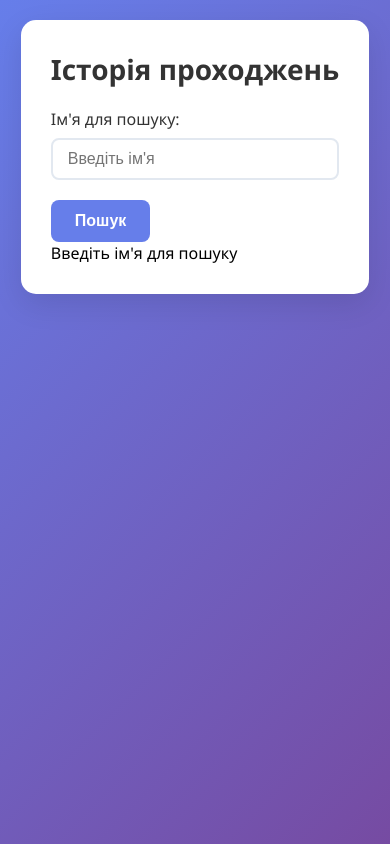
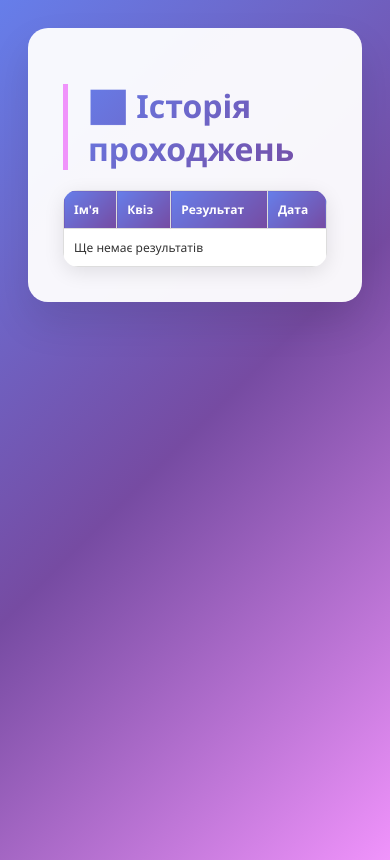
Before and after one commit to AnnaGorova/02-online-quiz-system, a Django app: template quizzes/templates/quizzes/history.html in a window 390 px wide. Run offline with Django 5.2, Linux system fonts and the light colour scheme; the template is opened without the code that fills it, so the values that code supplies are empty.

Commit message:
останні зміни

```diff
--- a/quizzes/static/quizzes/css/style.css
+++ b/quizzes/static/quizzes/css/style.css
@@ -1,31 +1,29 @@
-* {
+{
 margin: 0;
 padding: 0;
 box-sizing: border-box;
 }
-
 body {
-    font-family: 'Segoe UI', Tahoma, Geneva, Verdana, sans-serif;
-    background: linear-gradient(135deg, #667eea 0%, #764ba2 100%);
+font-family: 'Segoe UI', 'Poppins', Tahoma, Geneva, Verdana, sans-serif;
+background: linear-gradient(135deg, #667eea 0%, #764ba2 50%, #f093fb 100%);
 min-height: 100vh;
-    display: flex;
-    flex-direction: column;
+color: #333;
 }
 
 .container {
 max-width: 1200px;
 margin: 0 auto;
 padding: 20px;
-    flex: 1;
 }
 
 /* ===== НАВІГАЦІЯ ===== */
 .navbar {
-    background: white;
-    box-shadow: 0 2px 10px rgba(0,0,0,0.1);
+background: linear-gradient(135deg, #1a1a2e 0%, #16213e 100%);
+box-shadow: 0 5px 20px rgba(0,0,0,0.3);
 position: sticky;
 top: 0;
 z-index: 1000;
+border-bottom: 3px solid #f093fb;
 }
 
 .navbar .container {
@@ -36,137 +34,156 @@ body {
 }
 
 .logo {
-    font-size: 24px;
+font-size: 28px;
 font-weight: bold;
-    color: #667eea;
+background: linear-gradient(135deg, #f093fb 0%, #f5576c 100%);
+-webkit-background-clip: text;
+background-clip: text;
+color: transparent;
 text-decoration: none;
-    transition: transform 0.3s;
+transition: 0.3s;
 }
 
 .logo:hover {
 transform: scale(1.05);
+background: linear-gradient(135deg, #ffd89b 0%, #19547b 100%);
+-webkit-background-clip: text;
+background-clip: text;
 }
 
 .nav-links {
 display: flex;
-    gap: 15px;
+gap: 20px;
 }
 
 .nav-links a {
-    color: #555;
+color: white;
 text-decoration: none;
-    padding: 8px 15px;
-    border-radius: 8px;
+padding: 10px 20px;
+border-radius: 25px;
 transition: all 0.3s;
+font-weight: 500;
 }
 
 .nav-links a:hover {
-    background: #667eea;
-    color: white;
-    transform: translateY(-2px);
+background: linear-gradient(135deg, #f093fb 0%, #f5576c 100%);
+transform: translateY(-3px);
+box-shadow: 0 5px 15px rgba(240, 147, 251, 0.4);
 }
 
 /* ===== КАРТКИ ===== */
 .card {
-    background: white;
-    border-radius: 15px;
-    padding: 30px;
-    margin-bottom: 20px;
-    box-shadow: 0 10px 30px rgba(0,0,0,0.1);
-    transition: transform 0.3s;
-    animation: fadeIn 0.5s ease;
+background: rgba(255, 255, 255, 0.95);
+border-radius: 20px;
+padding: 35px;
+margin-bottom: 25px;
+box-shadow: 0 20px 40px rgba(0,0,0,0.1);
+transition: all 0.3s;
+animation: fadeInUp 0.6s ease;
 }
 
 .card:hover {
 transform: translateY(-5px);
+box-shadow: 0 30px 50px rgba(0,0,0,0.2);
 }
 
 .card h1 {
-    color: #333;
+font-size: 32px;
+background: linear-gradient(135deg, #667eea 0%, #764ba2 100%);
+-webkit-background-clip: text;
+background-clip: text;
+color: transparent;
 margin-bottom: 20px;
-    font-size: 28px;
+border-left: 5px solid #f093fb;
+padding-left: 20px;
 }
 
 .card h2 {
-    color: #555;
+color: #764ba2;
 margin: 25px 0 15px 0;
-    font-size: 22px;
-    border-bottom: 2px solid #667eea;
-    padding-bottom: 10px;
+font-size: 24px;
 }
 
 /* ===== КНОПКИ ===== */
 .btn {
 display: inline-block;
-    padding: 12px 24px;
+padding: 12px 28px;
 font-size: 16px;
 font-weight: 600;
 text-decoration: none;
-    border-radius: 8px;
+border-radius: 30px;
 border: none;
 cursor: pointer;
 transition: all 0.3s;
+margin: 5px;
 }
 
 .btn-primary {
-    background: #667eea;
+background: linear-gradient(135deg, #667eea 0%, #764ba2 100%);
 color: white;
+box-shadow: 0 5px 15px rgba(102, 126, 234, 0.3);
 }
 
 .btn-primary:hover {
-    background: #5a67d8;
-    transform: translateY(-2px);
-    box-shadow: 0 5px 15px rgba(102,126,234,0.3);
+transform: translateY(-3px);
+box-shadow: 0 8px 25px rgba(102, 126, 234, 0.5);
+background: linear-gradient(135deg, #764ba2 0%, #667eea 100%);
 }
 
 .btn-success {
-    background: #48bb78;
+background: linear-gradient(135deg, #11998e 0%, #38ef7d 100%);
 color: white;
+box-shadow: 0 5px 15px rgba(56, 239, 125, 0.3);
 }
 
 .btn-success:hover {
-    background: #38a169;
-    transform: translateY(-2px);
+transform: translateY(-3px);
+box-shadow: 0 8px 25px rgba(56, 239, 125, 0.5);
 }
 
 .btn-danger {
-    background: #f56565;
+background: linear-gradient(135deg, #eb3349 0%, #f45c43 100%);
 color: white;
 }
 
 .btn-danger:hover {
-    background: #e53e3e;
-    transform: translateY(-2px);
+transform: translateY(-3px);
+box-shadow: 0 8px 25px rgba(235, 51, 73, 0.4);
 }
 
 /* ===== СІТКА КВІЗІВ ===== */
 .quiz-grid {
 display: grid;
-    grid-template-columns: repeat(auto-fill, minmax(300px, 1fr));
-    gap: 20px;
-    margin-top: 20px;
+grid-template-columns: repeat(auto-fill, minmax(320px, 1fr));
+gap: 25px;
+margin-top: 25px;
 }
 
 .quiz-card {
-    background: #f7fafc;
-    border-radius: 10px;
-    padding: 20px;
+background: linear-gradient(135deg, #ffffff 0%, #f8f9fa 100%);
+border-radius: 15px;
+padding: 25px;
 transition: all 0.3s;
+border: 1px solid rgba(102, 126, 234, 0.2);
+cursor: pointer;
 }
 
 .quiz-card:hover {
-    transform: translateY(-5px);
-    box-shadow: 0 5px 20px rgba(0,0,0,0.1);
+transform: translateY(-10px);
+box-shadow: 0 20px 35px rgba(0,0,0,0.15);
+border-color: #667eea;
 }
 
 .quiz-card h3 {
-    color: #2d3748;
-    margin-bottom: 10px;
+font-size: 22px;
+color: #667eea;
+margin-bottom: 12px;
 }
 
 .quiz-card p {
-    color: #718096;
-    margin-bottom: 10px;
+color: #666;
+line-height: 1.5;
+margin-bottom: 15px;
 }
 
 /* ===== ФОРМИ ===== */
@@ -177,140 +194,261 @@ body {
 .form-group label {
 display: block;
 margin-bottom: 8px;
-    color: #333;
-    font-weight: 500;
+font-weight: 600;
+color: #764ba2;
+font-size: 14px;
+text-transform: uppercase;
+letter-spacing: 1px;
 }
 
 .form-control {
 width: 100%;
-    padding: 10px 15px;
+padding: 12px 18px;
 font-size: 16px;
-    border: 2px solid #e2e8f0;
-    border-radius: 8px;
+border: 2px solid #e0e0e0;
+border-radius: 12px;
 transition: all 0.3s;
+background: white;
 }
 
 .form-control:focus {
 outline: none;
 border-color: #667eea;
-    box-shadow: 0 0 0 3px rgba(102,126,234,0.1);
+box-shadow: 0 0 0 3px rgba(102, 126, 234, 0.2);
+transform: scale(1.02);
+}
+
+/* ===== СТИЛІ ДЛЯ ФОРМИ ВВЕДЕННЯ ІМЕНІ ===== */
+.quiz-form {
+max-width: 500px;
+margin: 0 auto;
+text-align: center;
+}
+
+.quiz-input {
+width: 100%;
+padding: 15px 20px;
+font-size: 16px;
+border: 2px solid #e2e8f0;
+border-radius: 12px;
+transition: all 0.3s ease;
+text-align: center;
+font-weight: 500;
+background: white;
+}
+
+.quiz-input:focus {
+border-color: #667eea;
+outline: none;
+box-shadow: 0 0 0 3px rgba(102, 126, 234, 0.2);
+transform: translateY(-2px);
+}
+
+.quiz-input::placeholder {
+color: #a0aec0;
+font-weight: normal;
+}
+
+.quiz-btn {
+background: linear-gradient(135deg, #667eea 0%, #764ba2 100%);
+color: white;
+border: none;
+padding: 15px 35px;
+font-size: 18px;
+font-weight: 600;
+border-radius: 12px;
+cursor: pointer;
+transition: all 0.3s ease;
+margin-top: 20px;
+width: 100%;
+box-shadow: 0 5px 15px rgba(102, 126, 234, 0.3);
+}
+
+.quiz-btn:hover {
+transform: translateY(-3px);
+box-shadow: 0 10px 25px rgba(102, 126, 234, 0.5);
+background: linear-gradient(135deg, #764ba2 0%, #667eea 100%);
 }
 
 /* ===== ПИТАННЯ ТА ВІДПОВІДІ ===== */
 .question-item {
-    background: #f7fafc;
-    padding: 20px;
-    border-radius: 10px;
-    margin-bottom: 20px;
-    border-left: 4px solid #667eea;
+background: linear-gradient(135deg, #f5f7fa 0%, #c3cfe2 100%);
+padding: 25px;
+border-radius: 15px;
+margin-bottom: 25px;
+transition: all 0.3s;
+border-left: 8px solid #667eea;
+}
+
+.question-item:hover {
+transform: translateX(5px);
+box-shadow: 0 8px 20px rgba(0,0,0,0.1);
 }
 
 .question-item h3 {
-    color: #2d3748;
-    margin-bottom: 15px;
+color: #2c3e50;
+margin-bottom: 20px;
+font-size: 20px;
 }
 
 .answer-option {
 display: block;
-    margin: 10px 0;
-    padding: 10px;
+margin: 12px 0;
+padding: 12px 18px;
 background: white;
-    border-radius: 8px;
+border-radius: 12px;
 cursor: pointer;
 transition: all 0.3s;
+border: 2px solid #e0e0e0;
 }
 
 .answer-option:hover {
-    background: #edf2f7;
-    transform: translateX(5px);
+background: linear-gradient(135deg, #667eea 0%, #764ba2 100%);
+color: white;
+transform: translateX(10px);
+border-color: #667eea;
 }
 
 .answer-option input {
-    margin-right: 10px;
+margin-right: 12px;
+cursor: pointer;
+transform: scale(1.2);
+}
+
+/* ===== КНОПКА ЗАВЕРШИТИ ТЕСТ ===== */
+.submit-test-btn {
+background: linear-gradient(135deg, #11998e 0%, #38ef7d 100%);
+color: white;
+border: none;
+padding: 15px 30px;
+font-size: 18px;
+font-weight: bold;
+border-radius: 50px;
+cursor: pointer;
+transition: all 0.3s;
+margin-top: 20px;
+width: 100%;
+box-shadow: 0 5px 15px rgba(56, 239, 125, 0.3);
+}
+
+.submit-test-btn:hover {
+transform: translateY(-3px);
+box-shadow: 0 10px 25px rgba(56, 239, 125, 0.5);
 }
 
 /* ===== РЕЗУЛЬТАТ ===== */
+.result-card {
+text-align: center;
+padding: 40px;
+}
+
 .result-score {
-    font-size: 72px;
+font-size: 80px;
 font-weight: bold;
-    color: #667eea;
+text-align: center;
 margin: 30px 0;
-    text-align: center;
+background: linear-gradient(135deg, #667eea 0%, #764ba2 100%);
+-webkit-background-clip: text;
+background-clip: text;
+color: transparent;
+animation: pulse 1.5s ease;
 }
 
 .result-percentage {
-    font-size: 32px;
-    color: #48bb78;
+font-size: 36px;
+text-align: center;
 margin-bottom: 30px;
-    text-align: center;
+color: #11998e;
+font-weight: bold;
+}
+
+.result-message {
+font-size: 24px;
+margin: 20px 0;
+padding: 20px;
+border-radius: 15px;
+background: linear-gradient(135deg, #f5f7fa 0%, #c3cfe2 100%);
+}
+
+.result-buttons {
+display: flex;
+gap: 15px;
+justify-content: center;
+margin-top: 30px;
+flex-wrap: wrap;
 }
 
 /* ===== ТАБЛИЦЯ ІСТОРІЇ ===== */
-.table {
+.history-table {
 width: 100%;
 border-collapse: collapse;
 margin-top: 20px;
+background: white;
+border-radius: 15px;
+overflow: hidden;
+box-shadow: 0 5px 20px rgba(0,0,0,0.1);
 }
 
-.table th,
-.table td {
-    padding: 12px;
+.history-table th {
+background: linear-gradient(135deg, #667eea 0%, #764ba2 100%);
+color: white;
+padding: 15px;
 text-align: left;
-    border-bottom: 1px solid #e2e8f0;
+font-weight: bold;
 }
 
-.table th {
-    background: #f7fafc;
-    font-weight: 600;
+.history-table td {
+padding: 12px 15px;
+border-bottom: 1px solid #e0e0e0;
 }
 
-.table tr:hover {
-    background: #f7fafc;
+.history-table tr:hover {
+background: linear-gradient(135deg, #f5f7fa 0%, #e9ecef 100%);
+}
+
+/* ===== ФУТЕР ===== */
+.footer {
+background: linear-gradient(135deg, #1a1a2e 0%, #16213e 100%);
+text-align: center;
+padding: 25px;
+margin-top: 50px;
+border-top: 3px solid #f093fb;
+}
+
+.footer p {
+color: white;
+font-size: 14px;
 }
 
 /* ===== ПОВІДОМЛЕННЯ ===== */
 .message {
-    padding: 15px;
-    border-radius: 8px;
+padding: 15px 20px;
+border-radius: 12px;
 margin-bottom: 20px;
-    animation: slideDown 0.3s;
+animation: slideIn 0.4s ease;
+font-weight: 500;
 }
 
 .message-success {
-    background: #c6f6d5;
-    color: #22543d;
-    border-left: 4px solid #48bb78;
+background: linear-gradient(135deg, #11998e 0%, #38ef7d 100%);
+color: white;
 }
 
 .message-error {
-    background: #fed7d7;
-    color: #c53030;
-    border-left: 4px solid #f56565;
+background: linear-gradient(135deg, #eb3349 0%, #f45c43 100%);
+color: white;
 }
 
 .message-warning {
-    background: #fefcbf;
-    color: #744210;
-    border-left: 4px solid #ecc94b;
-}
-
-/* ===== ФУТЕР ===== */
-.footer {
-    background: white;
-    text-align: center;
-    padding: 20px;
-    margin-top: 40px;
-}
-
-.footer p {
-    color: #666;
+background: linear-gradient(135deg, #f2994a 0%, #f2c94c 100%);
+color: white;
 }
 
 /* ===== АНІМАЦІЇ ===== */
-@keyframes fadeIn {
+@Keyframes fadeInUp {
 from {
 opacity: 0;
-        transform: translateY(20px);
+transform: translateY(30px);
 }
 to {
 opacity: 1;
@@ -318,15 +456,21 @@ body {
 }
 }
 
-@keyframes slideDown {
+@Keyframes slideIn {
 from {
 opacity: 0;
-        transform: translateY(-20px);
+transform: translateX(-30px);
 }
 to {
 opacity: 1;
-        transform: translateY(0);
+transform: translateX(0);
 }
+}
+
+@Keyframes pulse {
+0% { transform: scale(1); }
+50% { transform: scale(1.1); }
+100% { transform: scale(1); }
 }
 
 /* ===== АДАПТИВНІСТЬ ===== */
@@ -346,14 +490,52 @@ body {
 }
 
 .result-score {
-        font-size: 48px;
+    font-size: 50px;
 }
 
 .result-percentage {
-        font-size: 24px;
+    font-size: 28px;
 }
 
-    .table {
+.history-table {
+    font-size: 12px;
+}
+
+.history-table th,
+.history-table td {
+    padding: 8px;
+}
+
+.btn {
+    padding: 8px 20px;
     font-size: 14px;
 }
+
+.quiz-input, .quiz-btn, .submit-test-btn {
+    padding: 12px 20px;
+    font-size: 16px;
 }
+
+.result-buttons {
+    flex-direction: column;
+    gap: 10px;
+}
+}
+
+/* ===== СКРОЛБАР ===== */
+::-webkit-scrollbar {
+width: 10px;
+}
+
+::-webkit-scrollbar-track {
+background: #f1f1f1;
+}
+
+::-webkit-scrollbar-thumb {
+background: linear-gradient(135deg, #667eea 0%, #764ba2 100%);
+border-radius: 5px;
+}
+
+::-webkit-scrollbar-thumb:hover {
+background: linear-gradient(135deg, #764ba2 0%, #667eea 100%);
+}
--- a/quizzes/templates/quizzes/history.html
+++ b/quizzes/templates/quizzes/history.html
@@ -1,45 +1,61 @@
 {% extends 'quizzes/base.html' %}
 
-{% block title %}Історія проходжень{% endblock %}
+
+{% block extra_css %}
+<style>
+    .history-table {
+        width: 100%;
+        border-collapse: collapse;
+        margin-top: 20px;
+    }
+
+    .history-table th,
+    .history-table td {
+        border: 1px solid #ddd;
+        padding: 10px;
+        text-align: left;
+    }
+
+    .history-table th {
+        background-color: #f2f2f2;
+        font-weight: bold;
+    }
+
+    .history-table tr:hover {
+        background-color: #f5f5f5;
+    }
+</style>
+{% endblock %}
+
+
 
 {% block content %}
 <div class="card">
-    <h1>Історія проходжень</h1>
+    <h1>📊 Історія проходжень</h1>
 
-    <form method="GET">
-        <div class="form-group">
-            <label>Ім'я для пошуку:</label>
-            <input type="text" name="username" class="form-control"
-                   placeholder="Введіть ім'я" value="{{ search_username }}">
-        </div>
-        <button type="submit" class="btn btn-primary">Пошук</button>
-    </form>
-
-    {% if results %}
-        <table class="table">
+    <table class="history-table">
         <thead>
             <tr>
+                <th>Ім'я</th>
                 <th>Квіз</th>
                 <th>Результат</th>
-                    <th>Відсоток</th>
                 <th>Дата</th>
             </tr>
         </thead>
         <tbody>
             {% for r in results %}
             <tr>
+                <td>{{ r.username }}</td>
                 <td>{{ r.quiz.title }}</td>
                 <td>{{ r.score }}/{{ r.total }}</td>
-                    <td>{{ r.percent }}%</td>
                 <td>{{ r.date|date:"d.m.Y H:i" }}</td>
+            </tr>
+            {% empty %}
+            <tr>
+                <td colspan="4">Ще немає результатів</td>
             </tr>
             {% endfor %}
         </tbody>
     </table>
-    {% elif search_username %}
-        <p>Немає результатів для "{{ search_username }}"</p>
-    {% else %}
-        <p>Введіть ім'я для пошуку</p>
-    {% endif %}
 </div>
 {% endblock %}
--- a/quizzes/templates/quizzes/index.html
+++ b/quizzes/templates/quizzes/index.html
@@ -4,7 +4,7 @@
 
 {% block content %}
 <div class="card">
-    <h1>Доступні квізи</h1>
+    <h1>📚 Доступні квізи</h1>
 
     {% if quizzes %}
         <div class="quiz-grid">
@@ -12,13 +12,13 @@
             <div class="quiz-card">
                 <h3>{{ quiz.title }}</h3>
                 <p>{{ quiz.description|truncatewords:20 }}</p>
-                <p>{{ quiz.questions_count }} питань</p>
+                <p>📝 {{ quiz.questions_count }} питань</p>
                 <a href="{% url 'quiz_detail' quiz.id %}" class="btn btn-primary">Почати тест</a>
             </div>
             {% endfor %}
         </div>
     {% else %}
-        <p>Поки немає квізів. <a href="{% url 'admin_panel' %}">Створіть перший квіз</a></p>
+        <p>Поки немає квізів.</p>
     {% endif %}
 </div>
 {% endblock %}
--- a/quizzes/templates/quizzes/take_quiz.html
+++ b/quizzes/templates/quizzes/take_quiz.html
@@ -5,7 +5,7 @@
 {% block content %}
 <div class="card">
     <h1>{{ quiz.title }}</h1>
-    <p>Користувач: <strong>{{ username }}</strong></p>
+    <p>👤 Користувач: <strong>{{ username }}</strong></p>
 
     <form method="POST">
         {% csrf_token %}
@@ -21,7 +21,7 @@
         </div>
         {% endfor %}
 
-        <button type="submit" class="btn btn-success">Завершити тест</button>
+        <button type="submit" class="submit-test-btn">✅ Завершити тест</button>
     </form>
 </div>
 {% endblock %}
```
Also changed, not shown: quizzes/forms/user_form.py (+2 -5 lines), quizzes/templates/quizzes/quiz_detail.html (+5 -9 lines), quizzes/templates/quizzes/result.html (+7 -25 lines), quizzes/views.py (+7 -71 lines), quizzes/templates/quizzes/base.html (line endings or trailing spaces). Lines whose indentation alone changed are shown as unchanged.
